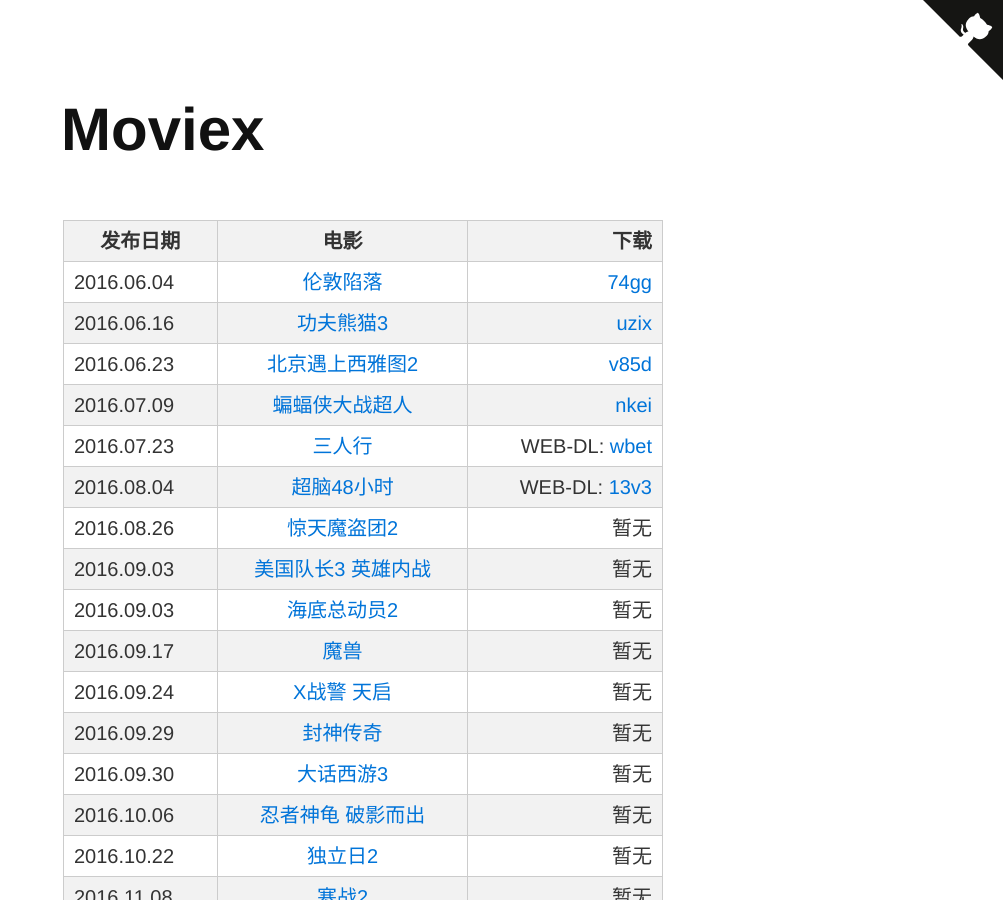
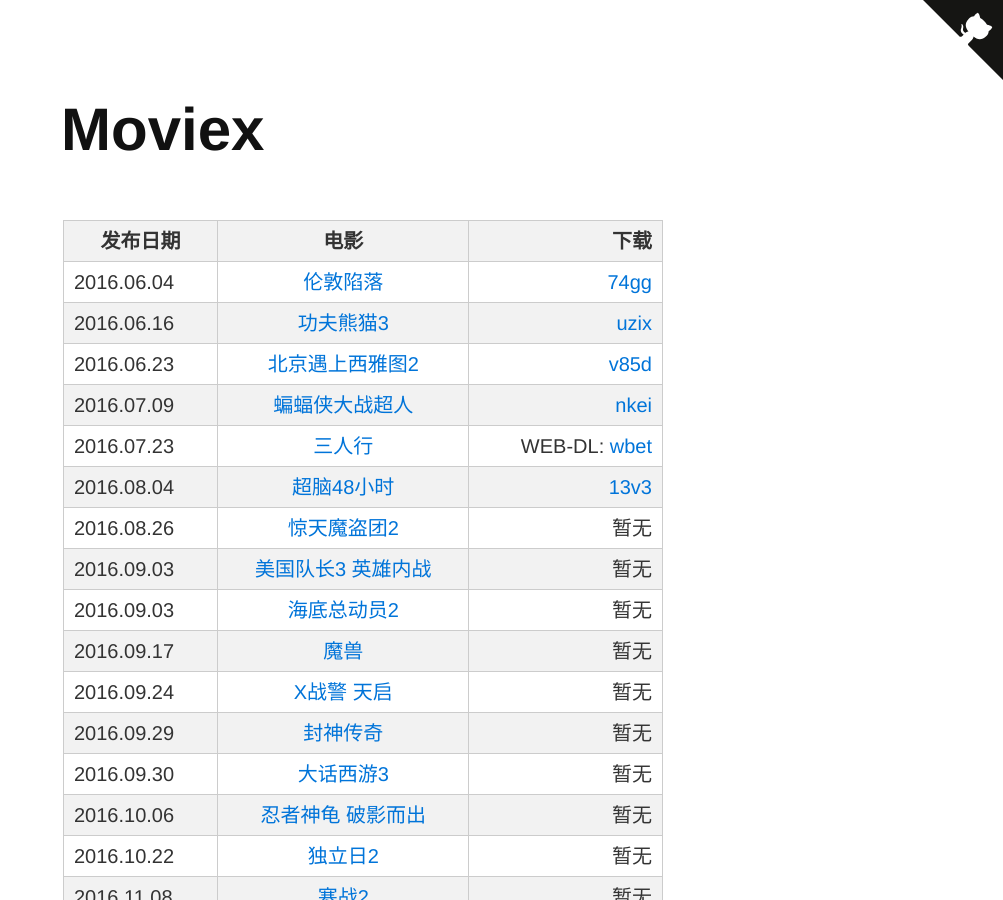
Before and after one commit to creeveliu/moviex.github.io, a Jekyll site: the page built from index.md, in a window 1280 px wide and 900 px high. Shown: the whole window, without its empty margins (277-1280 px from the left). Built offline with Jekyll 4.4.1, drawn with Linux system fonts in a browser that asks for light colours; comment, search, counter and statistics services are not loaded.

Commit message:
Update index.md

```diff
--- a/index.md
+++ b/index.md
@@ -9,7 +9,7 @@
 | 2016.06.23      | [北京遇上西雅图2](http://movie.mtime.com/211903/)     | [v85d](http://pan.baidu.com/s/1eSe7i8q)  |
 | 2016.07.09     | [蝙蝠侠大战超人](http://movie.douban.com/subject/24750534/)     | [nkei](http://pan.baidu.com/s/1i5uaIt3) |
 | 2016.07.23     | [三人行](https://movie.douban.com/subject/26235349/)     | WEB-DL: [wbet](https://pan.baidu.com/s/1boVl3XX) |
-| 2016.08.04     | [超脑48小时](https://movie.douban.com/)     | WEB-DL: [13v3](http://pan.baidu.com/s/1hsmCiEC) |
+| 2016.08.04     | [超脑48小时](https://movie.douban.com/)     |[13v3](http://pan.baidu.com/s/1hsmCiEC) |
 | 2016.08.26      | [惊天魔盗团2](https://movie.douban.com/subject/25662337/)      | 暂无 |
 | 2016.09.03     | [美国队长3 英雄内战](https://movie.douban.com/subject/25820460/)     | 暂无 |
 | 2016.09.03     | [海底总动员2](https://movie.douban.com/subject/11524967/)     | 暂无 |
```
